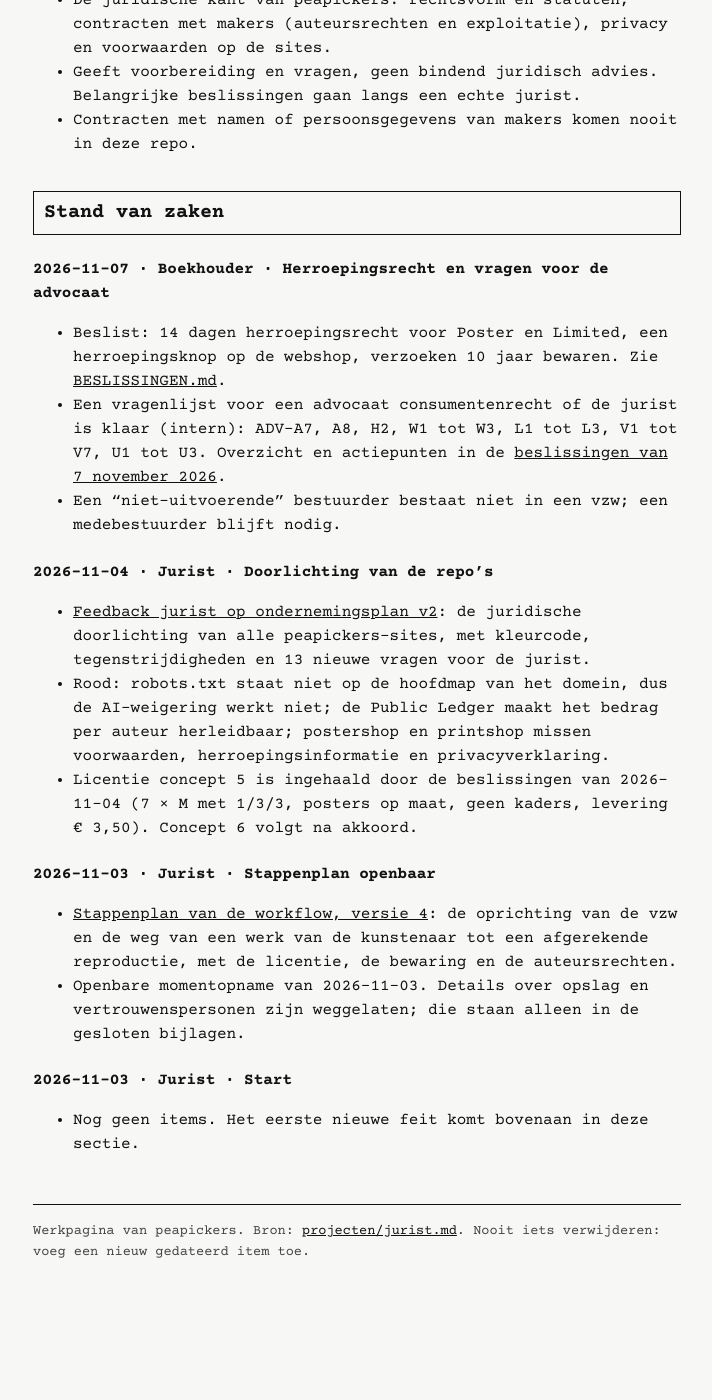
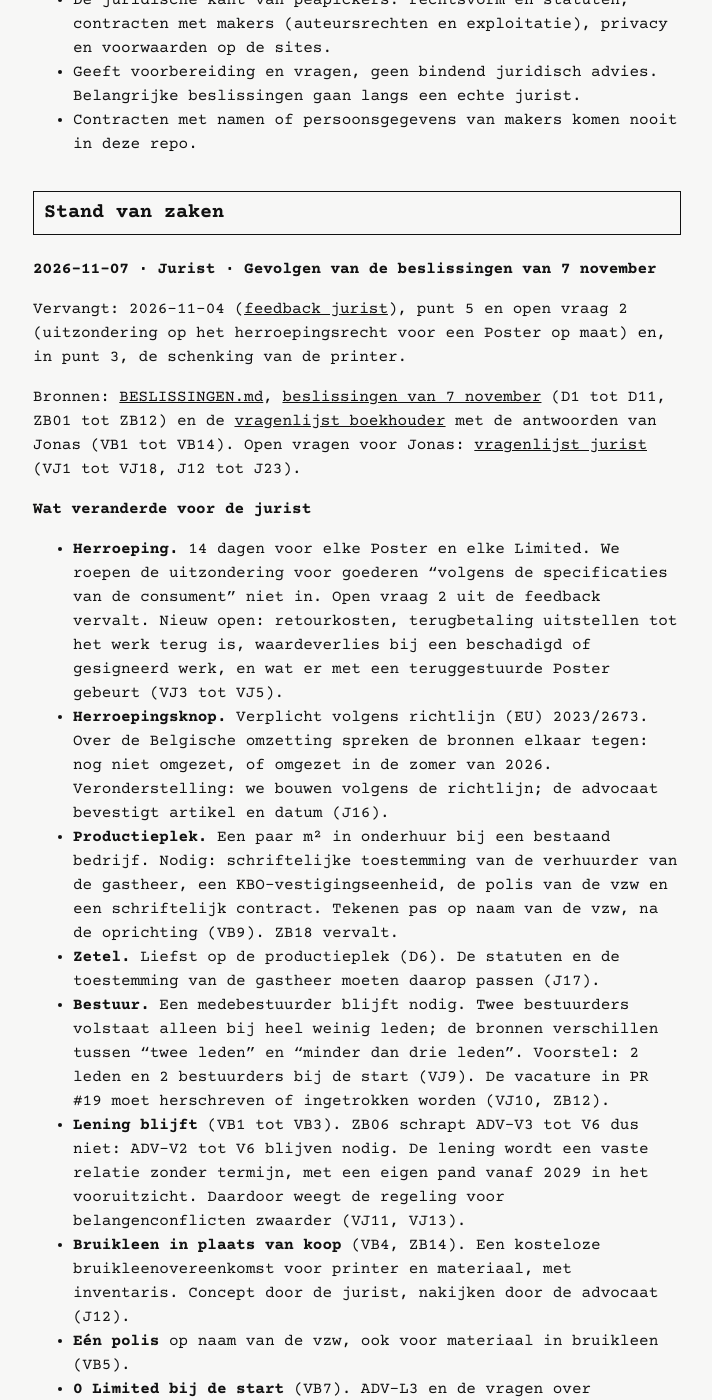
Before and after one commit to peapickers/peapickers.github.io, a Jekyll site: the page built from projecten/jurist.md, in a window 1280 px wide and 1400 px high, scrolled down 489 px. Shown: the whole window, without its empty margins (283-995 px from the left). Built offline with Jekyll 4.4.1, drawn with Linux system fonts in a browser that asks for light colours; before the commit the page ends 1791 px from its top, so only the background shows below that; some of the changed text lies outside the part shown.

Commit message:
Projectpagina jurist: gevolgen van de beslissingen van 7 november en vragenlijst VJ1-VJ18
Co-Authored-By: Claude Opus 5.5 <noreply@anthropic.com>
Claude-Session: https://claude.ai/code/session_01CW2uQvtCAbJayujQzR9djk

```diff
--- a/projecten/jurist.md
+++ b/projecten/jurist.md
@@ -16,6 +16,31 @@ Claude-project: Jurist · Repo: [peapickers/peapickers.github.io](https://github
 - Contracten met namen of persoonsgegevens van makers komen nooit in deze repo.
 
 ## Stand van zaken
+
+### 2026-11-07 · Jurist · Gevolgen van de beslissingen van 7 november
+
+Vervangt: 2026-11-04 ([feedback jurist](ondernemingsplan/feedback/jurist.html)), punt 5 en open vraag 2 (uitzondering op het herroepingsrecht voor een Poster op maat) en, in punt 3, de schenking van de printer.
+
+Bronnen: [BESLISSINGEN.md](https://github.com/peapickers/postershoppeapickers/blob/main/BESLISSINGEN.md), [beslissingen van 7 november](boekhouder/beslissingen-2026-11-07.html) (D1 tot D11, ZB01 tot ZB12) en de [vragenlijst boekhouder](boekhouder/vragenlijst-2026-11-07.html) met de antwoorden van Jonas (VB1 tot VB14). Open vragen voor Jonas: [vragenlijst jurist](jurist/vragenlijst-2026-11-07.html) (VJ1 tot VJ18, J12 tot J23).
+
+**Wat veranderde voor de jurist**
+
+- **Herroeping.** 14 dagen voor elke Poster en elke Limited. We roepen de uitzondering voor goederen "volgens de specificaties van de consument" niet in. Open vraag 2 uit de feedback vervalt. Nieuw open: retourkosten, terugbetaling uitstellen tot het werk terug is, waardeverlies bij een beschadigd of gesigneerd werk, en wat er met een teruggestuurde Poster gebeurt (VJ3 tot VJ5).
+- **Herroepingsknop.** Verplicht volgens richtlijn (EU) 2023/2673. Over de Belgische omzetting spreken de bronnen elkaar tegen: nog niet omgezet, of omgezet in de zomer van 2026. Veronderstelling: we bouwen volgens de richtlijn; de advocaat bevestigt artikel en datum (J16).
+- **Productieplek.** Een paar m² in onderhuur bij een bestaand bedrijf. Nodig: schriftelijke toestemming van de verhuurder van de gastheer, een KBO-vestigingseenheid, de polis van de vzw en een schriftelijk contract. Tekenen pas op naam van de vzw, na de oprichting (VB9). ZB18 vervalt.
+- **Zetel.** Liefst op de productieplek (D6). De statuten en de toestemming van de gastheer moeten daarop passen (J17).
+- **Bestuur.** Een medebestuurder blijft nodig. Twee bestuurders volstaat alleen bij heel weinig leden; de bronnen verschillen tussen "twee leden" en "minder dan drie leden". Voorstel: 2 leden en 2 bestuurders bij de start (VJ9). De vacature in PR #19 moet herschreven of ingetrokken worden (VJ10, ZB12).
+- **Lening blijft** (VB1 tot VB3). ZB06 schrapt ADV-V3 tot V6 dus niet: ADV-V2 tot V6 blijven nodig. De lening wordt een vaste relatie zonder termijn, met een eigen pand vanaf 2029 in het vooruitzicht. Daardoor weegt de regeling voor belangenconflicten zwaarder (VJ11, VJ13).
+- **Bruikleen in plaats van koop** (VB4, ZB14). Een kosteloze bruikleenovereenkomst voor printer en materiaal, met inventaris. Concept door de jurist, nakijken door de advocaat (J12).
+- **Eén polis** op naam van de vzw, ook voor materiaal in bruikleen (VB5).
+- **0 Limited bij de start** (VB7). ADV-L3 en de vragen over signering en waardeverlies bij Limited zijn minder dringend. Licentie concept 6 eerst voor de Poster (VJ14).
+- **Alleen auteurs in België** (D11). De licentie hoeft geen buitenlandse auteurs te regelen bij de start (VJ16).
+
+**Dringender:** ADV-A7, ADV-A8, ADV-H2, ADV-W1 tot W3, ADV-V1 tot V7, ADV-L1 en L2, en ZB05 (huur), ZB14 (bruikleen).
+**Minder dringend:** ADV-L3, J1 tot J11 (ondertekening; veranderen niet).
+**Vervallen:** open vraag 2 uit de feedback (uitzondering Poster op maat), de schenking van de printer, ZB18.
+
+**Wat naar de advocaat moet** (één pakket, J20): klantteksten met herroepingsknop, statuten, leningsovereenkomst, bruikleenovereenkomst, huurovereenkomst voor de productieplek, licentie concept 6 voor de Poster. Wie het pakket krijgt, beslist Jonas (VJ1, VJ2).
 
 ### 2026-11-07 · Boekhouder · Herroepingsrecht en vragen voor de advocaat
 
```
Also changed, not shown: projecten/jurist/vragenlijst-2026-11-07.md (added, +75 -0 lines).
